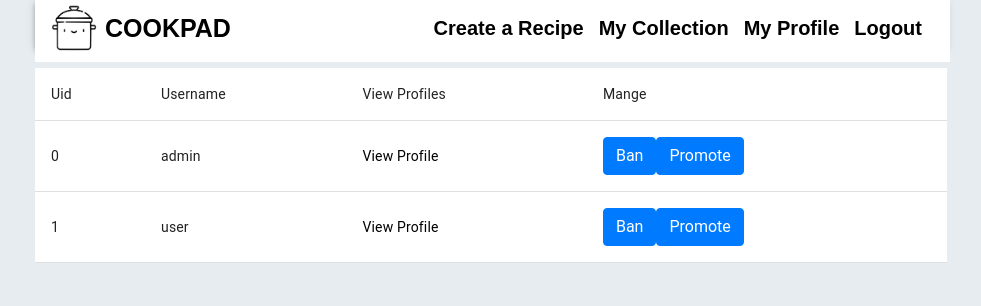
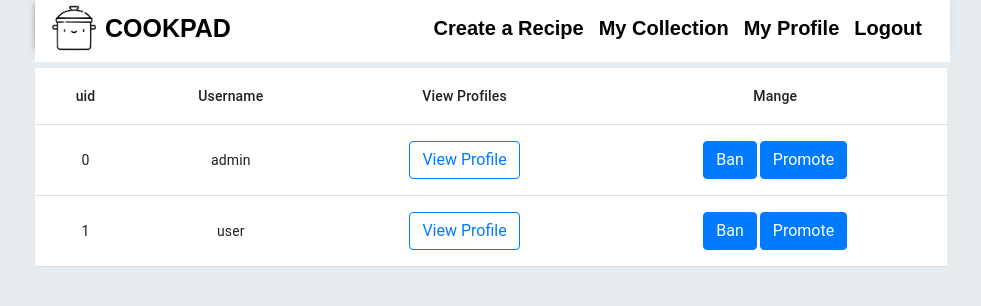
Before and after one commit to CatherineZM/CookPad, a React (Create React App) app: page /adminpage/1 in a window 1280 px wide. Shown: the top 306 px of the page, without its empty margins (149-1130 px from the left). Built offline with nearby package versions, Linux system fonts and the light colour scheme.

Commit message:
modified adminpage styling

```diff
--- a/src/components/adminPage/userlist/style.css
+++ /dev/null
@@ -1,4 +0,0 @@
-.user-list{
-    margin-top: 20px;
-    background-color: white;
-}
--- a/src/components/adminPage/userlist/userList.component.js
+++ b/src/components/adminPage/userlist/userList.component.js
@@ -2,10 +2,11 @@ import React, { Component } from 'react';
 import { uid } from "react-uid";
 import Table from '@material-ui/core/Table';
 import TableBody from '@material-ui/core/TableBody';
+import TableHead from '@material-ui/core/TableHead';
 import TableRow from '@material-ui/core/TableRow'
 import TableCell from '@material-ui/core/TableCell';
 import {Link} from 'react-router-dom';
-import "./style.css"
+import "./userlist.css"
 
 export default class UserList extends Component {
     constructor(props){
@@ -15,29 +16,36 @@ export default class UserList extends Component {
             users : this.props.users
         }
     }
+
+    onViewProfile=(e,uid)=>{
+        e.preventDefault();
+        window.location = "/viewprofile/"+uid+"/"+this.state.uid;
+    }
     render() {
         return(
             <div className="user-list">
             <Table>
+                <TableHead className="table-head">
+                    <TableRow>
+                        <TableCell align = 'center'>uid</TableCell>
+                        <TableCell align = 'center'>Username</TableCell>
+                        <TableCell align = 'center'>View Profiles</TableCell>
+                        <TableCell align = 'center'>Mange</TableCell>
+                    </TableRow>
+                </TableHead>
                     <TableBody>
-                        <TableRow>
-                            <TableCell>Uid</TableCell>
-                            <TableCell>Username</TableCell>
-                            <TableCell>View Profiles</TableCell>
-                            <TableCell>Mange</TableCell>
-                        </TableRow>
                         {this.state.users.map(user => (
                         <TableRow class="user_row" key={uid(user.username)}>
-                            <TableCell className = "uid">
+                            <TableCell className = "uid" align = 'center'>
                                 {user.uid}
                             </TableCell>
-                            <TableCell className = "username">
+                            <TableCell className = "username" align = 'center'>
                                 {user.username}
                             </TableCell>
-                            <TableCell className = "Profile">
-                                <Link to={"/viewprofile/"+user.uid+"/"+this.state.uid}>View Profile</Link>
+                            <TableCell className = "Profile" align = 'center'>
+                                <button id="view-profile" className="btn btn-outline-primary" onClick={(e)=>this.onViewProfile(e,user.uid)}>View Profile</button>
                             </TableCell>
-                            <TableCell className = "Operations">
+                            <TableCell className = "Operations" align = 'center'>
                                 <button id = "banButton" className="btn btn-primary" onClick={()=>{}}> Ban </button>
                                 <button id = "promoteButton" className="btn btn-primary" onClick={()=>{}}> Promote </button>
                             </TableCell>
--- /dev/null
+++ b/src/components/adminPage/userlist/userlist.css
@@ -0,0 +1,11 @@
+.user-list{
+    margin-top: 20px;
+    background-color: white;
+}
+.table-head{
+    text-size-adjust: 20px;
+    font-weight: bold;
+}
+.user-list #promoteButton{
+    margin-left: 3px;
+}
```
